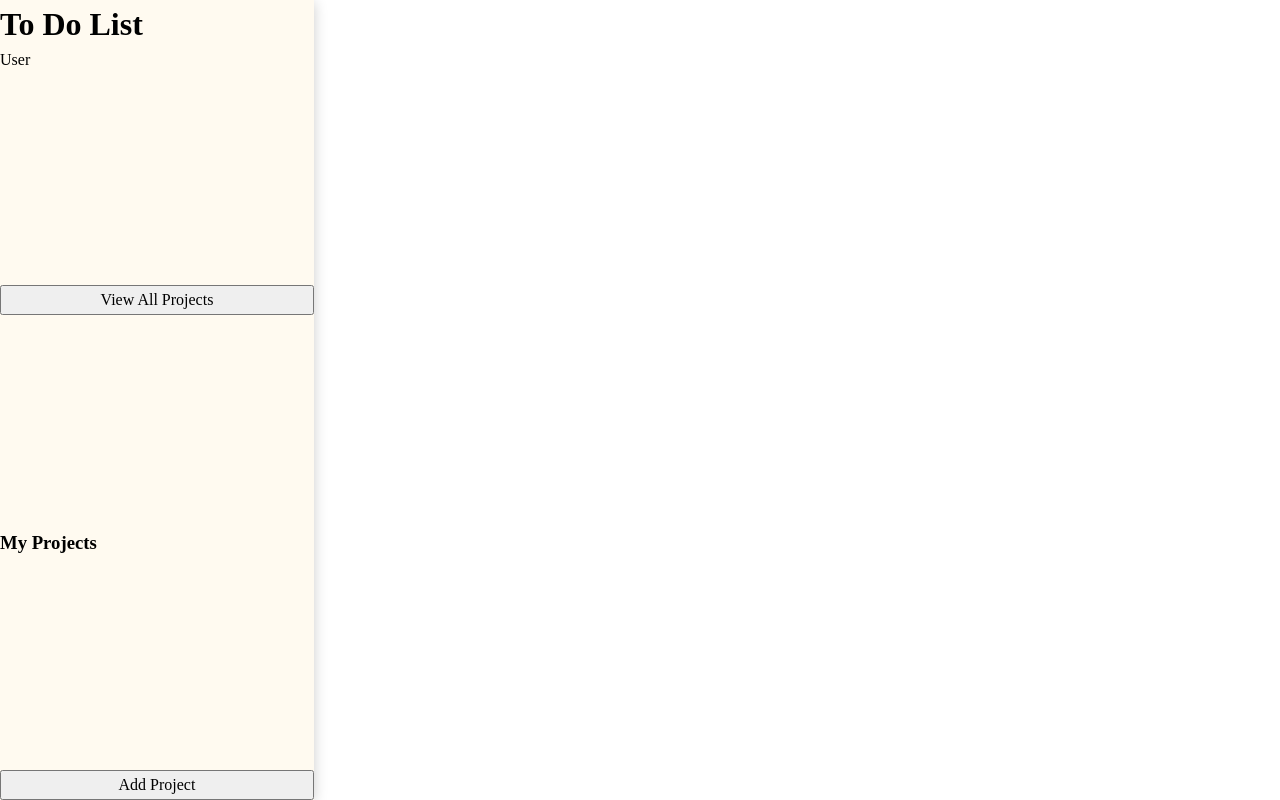
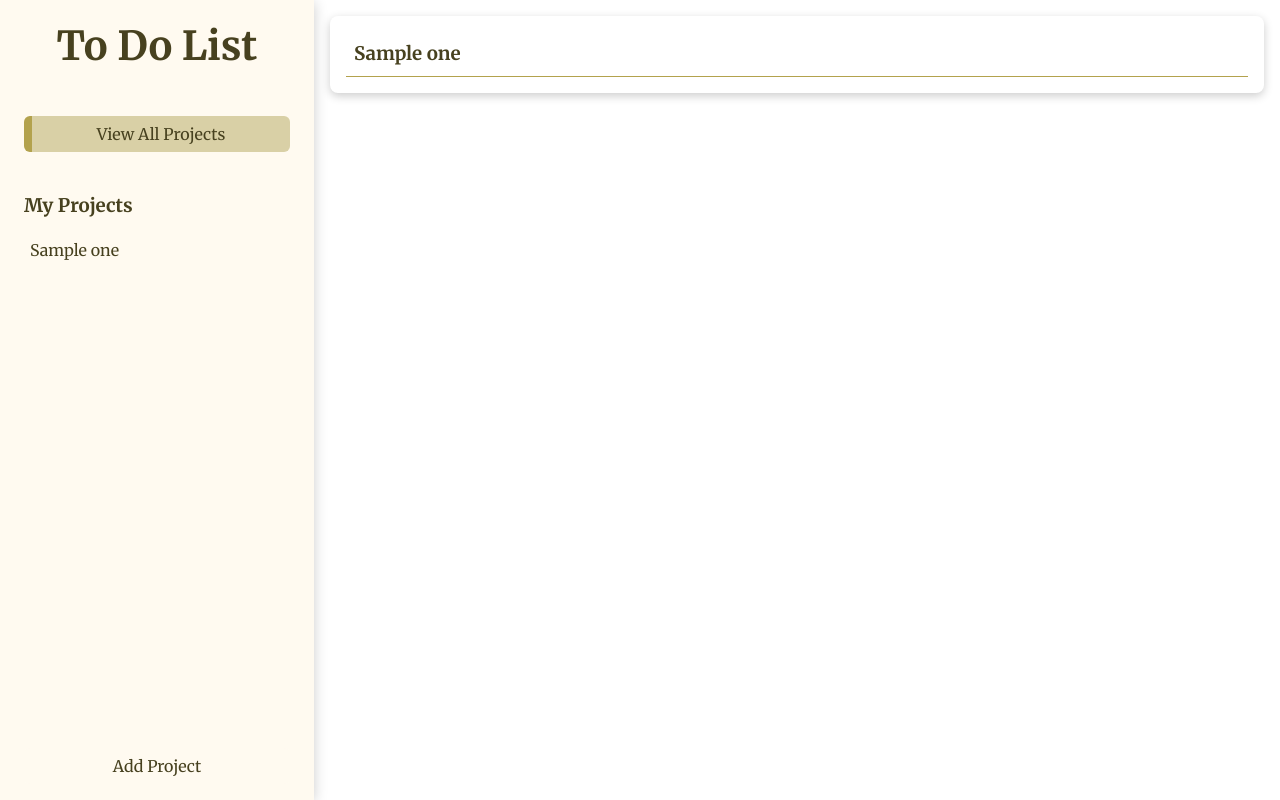
Before and after one commit to MattyMaugeri/to-do-list, a website built with webpack: page src/template.html in a window 1280 px wide. Both pictures are taken after a click on the button "View All Projects". Built offline with nearby package versions, Linux system fonts and the light colour scheme.

Commit message:
Styled sidebar + implemented card visual when a project is clicked

```diff
--- a/src/main.js
+++ b/src/main.js
@@ -8,3 +8,9 @@ import * as Manager from './modules/manager.js';
 
 UI.bindEvents();
 Manager.bindEvents();
+
+// Eventually get rid of these calls below
+Manager.addProject('Sample one');
+UI.renderProjects();
+
+const todo = new Todo('Title', 'Description', '12/05/2025', 'Low', false);
--- a/src/modules/manager.js
+++ b/src/modules/manager.js
@@ -11,8 +11,8 @@ function addProject(title) {
 }
 
 
+
 function bindEvents() {
-    console.log(myProjects);
 
 }
 
--- a/src/modules/userInterface.js
+++ b/src/modules/userInterface.js
@@ -2,6 +2,10 @@ import * as Manager from './manager';
 
 const dialog = document.querySelector('#add-project-dialog');
 const form = document.querySelector('#add-project-form');
+const sidebarDiv = document.querySelectorAll('.sidebar');
+const content = document.querySelector('.content');
+
+
 
 const viewAllProjectsBtn = document.querySelector('#view-all-projects-btn');
 const addProjectBtn = document.querySelector('#add-project-btn');
@@ -12,15 +16,32 @@ function addProjectDisplay() {
     dialog.showModal();
 }
 
+// This is where you would display the specific todos of that project in the content div
 function viewProjectTodos(project) {
-    // This is where you would display the specific todos of that project in the content div
+    // Refresh content content
     console.log(project);
+
+    const card = document.createElement('div');
+    card.classList.add('card');
+    const cardHeader = document.createElement('h3');
+    cardHeader.classList.add('card-header');
+    cardHeader.textContent = project.title || project.textContent;
+
+    card.appendChild(cardHeader);
+    content.appendChild(card);
+}
+
+function viewAllProjects() {
+    console.log('View all button clicked');
+    content.textContent = '';
+
+    Manager.myProjects.forEach(project => viewProjectTodos(project));
 
 }
 
 const projectDiv = document.querySelector('.my-projects');
 const unorderedListDiv = document.createElement('ul');
-unorderedListDiv.classList.add('projects-list');
+unorderedListDiv.classList.add('my-projects-list');
 projectDiv.appendChild(unorderedListDiv);
 function renderProjects() {
     // Refresh the content
@@ -35,18 +56,39 @@ function renderProjects() {
     }
 }
 
-const projectItem = document.querySelector('.project-list-item');
-console.log(projectItem);
 
 
 function bindEvents() {
 
-    viewAllProjectsBtn.addEventListener('click', function () {
-        console.log('View all projects btn clicked');
-
+    // listener to call method to display specific todos for the clicked on project
+    unorderedListDiv.addEventListener('click', (e) => {
+        content.textContent = '';
+        viewProjectTodos(e.target);
     });
 
+
+
+    viewAllProjectsBtn.addEventListener('click', viewAllProjects);
+
     addProjectBtn.addEventListener('click', addProjectDisplay);
+
+    sidebarDiv.forEach((element) => {
+        let children = Array.from(element.children);
+
+        const buttons = children.filter((child) =>
+            child.tagName === 'BUTTON'
+        );
+
+        buttons.forEach(btn => btn.addEventListener('click', () => {
+            // Remove classlist from all buttons first
+            buttons.forEach(button => button.classList.remove('clicked'));
+
+            // Toggle CSS class
+            btn.classList.toggle('clicked');
+        }));
+    });
+
+
 
     form.addEventListener('submit', (e) => {
         e.preventDefault();
@@ -62,9 +104,8 @@ function bindEvents() {
         dialog.close();
     });
 
-    // listener to call method to display specific todos for the clicked on project
-    unorderedListDiv.addEventListener('click', (e) => viewProjectTodos(e.target));
-
 }
 
-export { addProjectDisplay, bindEvents };
+// Remove render eventually
+
+export { addProjectDisplay, bindEvents, renderProjects };
--- a/src/styles.css
+++ b/src/styles.css
@@ -75,7 +75,8 @@ h6 {
 /* Start Styling Below */
 
 *{
-
+    font-family: 'Merriweather', sans-serif;
+    color: hsl(50, 40%, 20%);
 }
 
 body {
@@ -85,9 +86,73 @@ body {
 }
 
 .sidebar {
+    padding: 1rem 1.5rem;
     display: flex;
     flex-direction: column;
-    justify-content: space-between;
+    gap: 40px;
     background-color: #fffaf0;
     box-shadow: 0 2px 13px rgba(0, 0, 0, 0.2);
 }
+
+.title {
+    font-size: 2.5rem;
+    align-self: center;
+}
+
+.my-projects-list {
+    margin-top: 12px;
+    padding: 0;
+    list-style: none;
+    display: flex;
+    flex-direction: column;
+    gap: 20px;
+}
+
+.sidebar > button,
+.project-list-item {
+    border-radius: 6px;
+    padding: 6px;
+}
+
+.sidebar > button {
+    border: none;
+    background-color: #fffaf0;
+}
+
+.sidebar > button:hover,
+.project-list-item:hover {
+    cursor: pointer;
+    background-color: hsl(50, 40%, 75%);
+    transition: 0.3s ease;
+}
+
+.sidebar > button.clicked {
+    background-color: hsl(50, 40%, 75%);
+    border-left: 8px solid hsl(50, 40%, 50%);
+}
+
+.project-list-item.clicked {
+    color: blue;
+}
+
+
+#add-project-btn {
+    margin-top: auto;
+}
+
+.content {
+    display: flex;
+    flex-direction: column;
+}
+
+.card {
+    box-shadow: 0 3px 10px rgba(0, 0, 0, 0.2);
+    margin: 1rem;
+    padding: 1rem;
+    border-radius: 8px;
+}
+
+.card-header {
+    padding: 0.5rem;
+    border-bottom: 1px solid hsl(50, 40%, 50%);
+}
--- a/src/template.html
+++ b/src/template.html
@@ -4,18 +4,18 @@
 <head>
     <meta charset="UTF-8">
     <meta name="viewport" content="width=device-width, initial-scale=1.0">
+    <link rel="preconnect" href="https://fonts.googleapis.com">
+    <link rel="preconnect" href="https://fonts.gstatic.com" crossorigin>
+    <link
+        href="https://fonts.googleapis.com/css2?family=Merriweather:ital,opsz,wght@0,18..144,300..900;1,18..144,300..900&family=Roboto:ital,wght@0,100..900;1,100..900&display=swap"
+        rel="stylesheet">
     <title>To-Do List</title>
 </head>
 
 <body>
 
     <div class="sidebar">
-        <div class="heading">
-            <h1>To Do List</h1>
-            <div class="user-info">
-                User
-            </div>
-        </div>
+        <h1 class="title">To Do List</h1>
 
         <button id="view-all-projects-btn">
             View All Projects
@@ -33,6 +33,8 @@
 
     <div class="content">
 
+    </div>
+
     <dialog id="add-project-dialog">
         <form id="add-project-form">
             <input type="text" id="title" name="title" placeholder="Enter Project Title">
@@ -41,8 +43,6 @@
         </form>
     </dialog>
 
-    </div>
-
 </body>
 
 </html>
```
Lines whose indentation alone changed are shown as unchanged.
